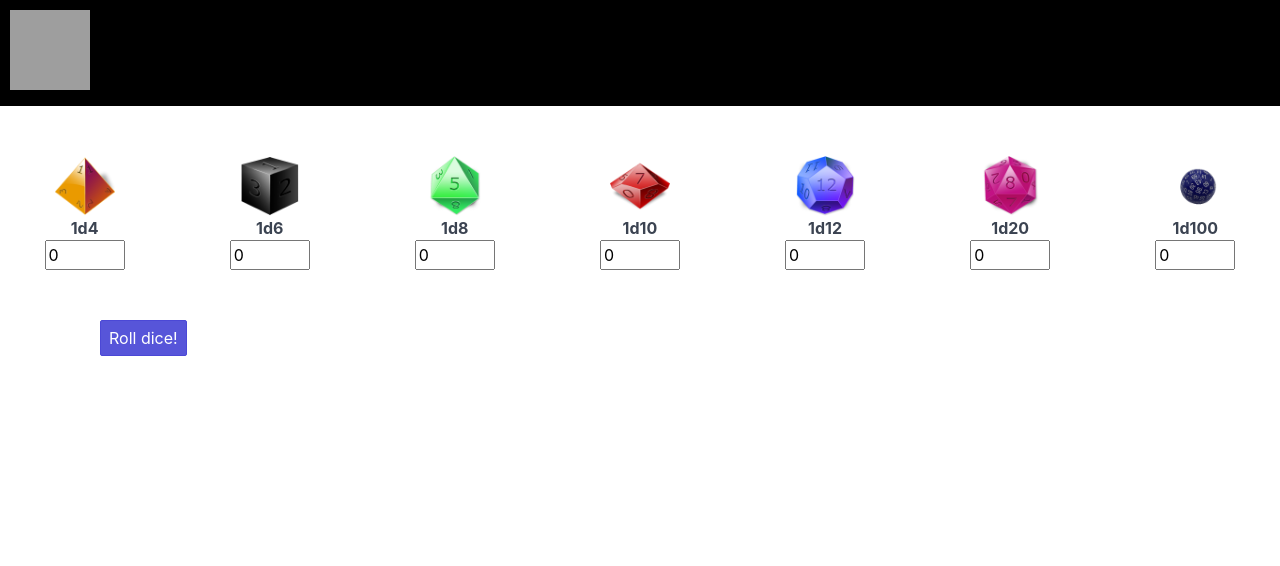
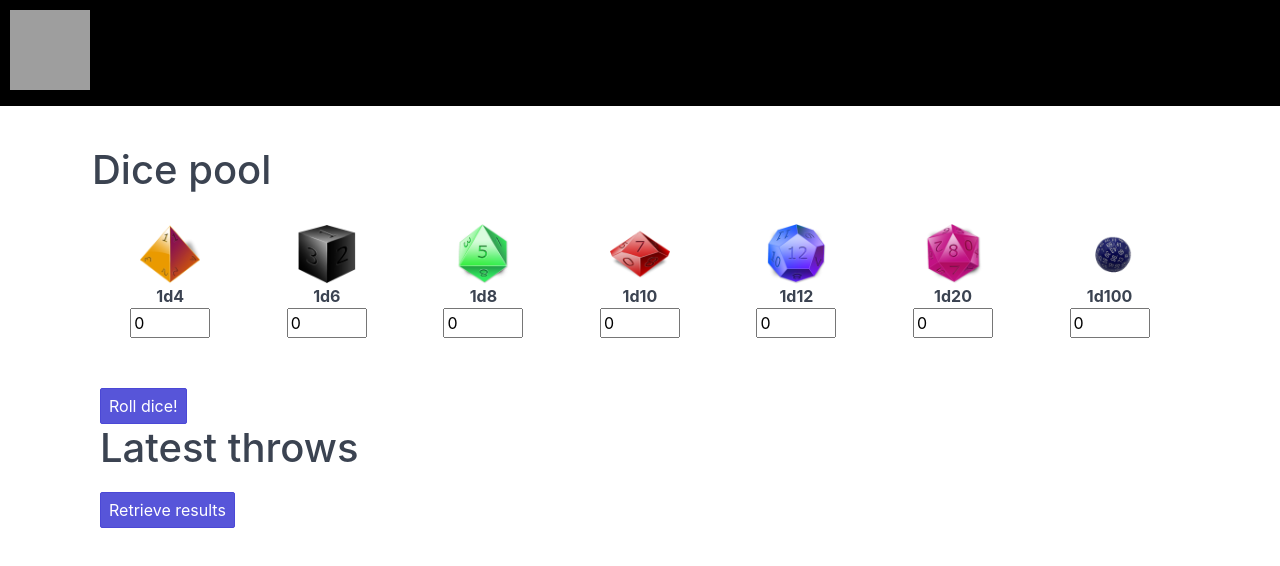
Before and after one commit to jolmari/diceroller, a Vue app in the folder dice-roller-app/: page / in a window 1280 px wide. Shown: the top 566 px of the page. Built offline with nearby package versions, Linux system fonts and the light colour scheme; grey boxes are pictures that could not be loaded.

Commit message:
Dice retrieval mechanics from API

```diff
--- a/dice-roller-app/src/App.vue
+++ b/dice-roller-app/src/App.vue
@@ -7,6 +7,11 @@
     </div>
 
     <div class="columns">
+      <div class="col col-10 col-mx-auto">
+        <div class="columns">
+          <div class="col col-12">
+            <h1>Dice pool</h1>
+          </div>
           <div class="col col-1 col-mx-auto">
             <div class="dice-panel">
               <div class="dice-icon">
@@ -40,7 +45,13 @@
                 <img src="./assets/d10-icon.png" alt="1d10" class="dice" />
               </div>
               <label for="d10-input"><b>1d10</b></label>
-          <input id="d10-input" name="d10-input" type="number" v-model="state.d10Amount" min="0" />
+              <input
+                id="d10-input"
+                name="d10-input"
+                type="number"
+                v-model="state.d10Amount"
+                min="0"
+              />
             </div>
           </div>
           <div class="col col-1 col-mx-auto">
@@ -49,7 +60,13 @@
                 <img src="./assets/d12-icon.png" alt="1d12" class="dice" />
               </div>
               <label for="d12-input"><b>1d12</b></label>
-          <input id="d12-input" name="d12-input" type="number" v-model="state.d12Amount" min="0" />
+              <input
+                id="d12-input"
+                name="d12-input"
+                type="number"
+                v-model="state.d12Amount"
+                min="0"
+              />
             </div>
           </div>
           <div class="col col-1 col-mx-auto">
@@ -58,7 +75,13 @@
                 <img src="./assets/d20-icon.png" alt="1d20" class="dice" />
               </div>
               <label for="d20-input"><b>1d20</b></label>
-          <input id="d20-input" name="d20-input" type="number" v-model="state.d20Amount" min="0" />
+              <input
+                id="d20-input"
+                name="d20-input"
+                type="number"
+                v-model="state.d20Amount"
+                min="0"
+              />
             </div>
           </div>
           <div class="col col-1 col-mx-auto">
@@ -77,8 +100,24 @@
             </div>
           </div>
         </div>
-    <div class="columns" v-if="Object.keys(state.latestDiceResult).length">
-      <div class="col col-10 col-mx-auto">
+        <div class="col col-12">
+          <button class="btn btn-primary" v-on:click="onSubmitDicePool()">
+            Roll dice!
+          </button>
+        </div>
+        <div class="col col-12">
+          <h1>Latest throws</h1>
+        </div>
+        <div class="col col-12">
+          <button class="btn btn-primary" v-on:click="onRetrieveResults()">
+            Retrieve results
+          </button>
+        </div>
+        <div
+          class="col col-12"
+          v-for="(dicePoolResult, dicePoolResultIndex) in state.dicePoolHistory"
+          :key="dicePoolResultIndex"
+        >
           <table class="table table-striped">
             <thead>
               <th>Sides</th>
@@ -86,7 +125,7 @@
               <th>Total</th>
             </thead>
             <tbody>
-            <tr v-for="(diceGroup, index) in state.latestDiceResult" :key="index">
+              <tr v-for="(diceGroup, index) in dicePoolResult" :key="index">
                 <td>{{ index }}</td>
                 <td>{{ diceGroup.join(', ') }}</td>
                 <td>{{ calculateSum(diceGroup) }}</td>
@@ -94,12 +133,6 @@
             </tbody>
           </table>
         </div>
-    </div>
-    <div class="columns">
-      <div class="col col-10 col-mx-auto">
-        <button class="btn btn-primary" v-on:click="onSubmitDicePool()">
-          Roll dice!
-        </button>
       </div>
     </div>
   </div>
@@ -122,7 +155,7 @@ interface State {
   d12Amount: number;
   d20Amount: number;
   d100Amount: number;
-  latestDiceResult: GroupedResult;
+  dicePoolHistory: GroupedResult[];
 }
 
 export default defineComponent({
@@ -138,7 +171,7 @@ export default defineComponent({
       d12Amount: 0,
       d20Amount: 0,
       d100Amount: 0,
-      latestDiceResult: new GroupedResult()
+      dicePoolHistory: []
     });
 
     const collectDicePool = (): DicePool =>
@@ -190,17 +223,22 @@ export default defineComponent({
     };
 
     const onSubmitDicePool = (): void => {
+      axios.post(`${EnvironmentHelper.baseUrl}/api/calculate`, collectDicePool());
+    };
+
+    const onRetrieveResults = (): void => {
       axios
-        .post(`${EnvironmentHelper.baseUrl}/api/calculate`, collectDicePool())
+        .get(`${EnvironmentHelper.baseUrl}/api/retrieve`)
         .then(
-          (result: AxiosResponse<RollResult[]>) =>
-            (state.latestDiceResult = groupDiceResults(result.data))
+          (result: AxiosResponse<RollResult[][]>) =>
+            (state.dicePoolHistory = result.data.map((r: RollResult[]) => groupDiceResults(r)))
         );
     };
 
     return {
       state,
       calculateSum,
+      onRetrieveResults,
       onSubmitDicePool
     };
   }
@@ -266,9 +304,8 @@ body {
     }
   }
 
-  & > div.roll-container {
-    display: flex;
-    justify-content: center;
+  & .table {
+    margin-bottom: 2rem;
   }
 }
 </style>
```
Lines whose indentation alone changed are shown as unchanged.
